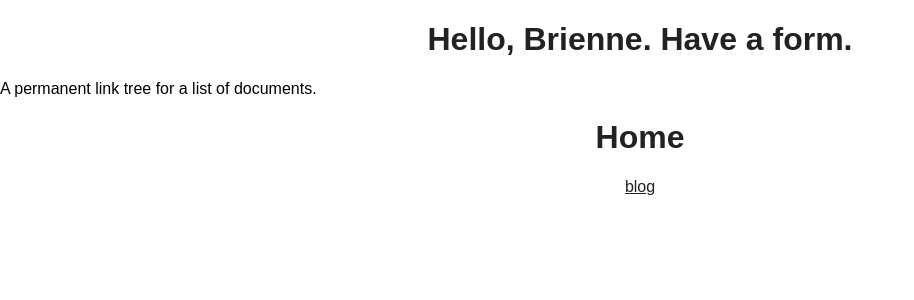
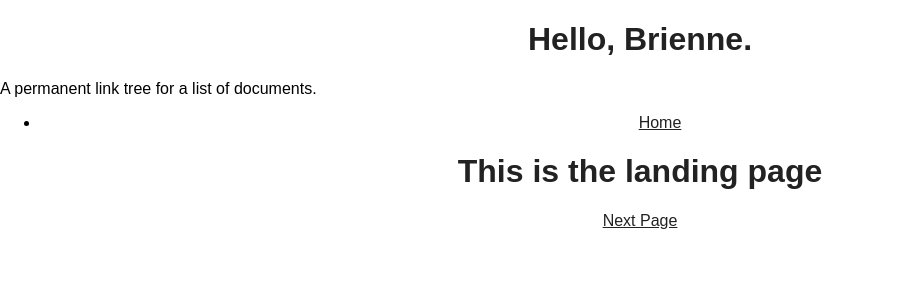
Before and after one commit to leafgilly/brienne_documentation, a React (Create React App) app in the folder my-app/: page / in a window 1280 px wide. Shown: the top 300 px of the page, without its empty margins (0-914 px from the left). Built offline with nearby package versions, Linux system fonts and the light colour scheme.

Commit message:
added permanent home link + renamed pages

```diff
--- a/my-app/src/App.js
+++ b/my-app/src/App.js
@@ -2,9 +2,9 @@
 import { Form, Field } from 'react-final-form'
 
 import { BrowserRouter, Routes, Route, useNavigate } from "react-router-dom";
-import Layout from "./pages/Layout";
+import DocList from "./pages/DocList";
 import Home from "./pages/Home";
-import Blogs from "./pages/Blogs";
+import Page2 from "./pages/Page2";
 
 import React from 'react'
 import Styles from './Styles'
@@ -19,13 +19,12 @@ const onSubmit = async values => {
 function App() {
   return (
     <Styles>
-    <h1>Hello, Brienne. Have a form.</h1>
-
+    <h1>Hello, Brienne.</h1>
     <BrowserRouter>
       <Routes>
-        <Route path="/" element={<Layout />}>
+        <Route path="/" element={<DocList />}>
           <Route index element={<Home />} />
-          <Route path="blogs" element={<Blogs />} />
+          <Route path="page2" element={<Page2 />} />
         </Route>
       </Routes>
     </BrowserRouter>
--- a/my-app/src/pages/Layout.js
+++ b/my-app/src/pages/DocList.js
@@ -1,12 +1,18 @@
 import { Outlet, Link } from "react-router-dom";
 
-const Layout = () => {
+const DocList = () => {
   return (
     <>
     <p>A permanent link tree for a list of documents.</p>
+    <ul>
+      <li>
+        <Link to="/">Home</Link>
+      </li>
+    </ul>
+
       <Outlet />
     </>
   )
 };
 
-export default Layout;
+export default DocList;
--- a/my-app/src/pages/Home.js
+++ b/my-app/src/pages/Home.js
@@ -2,9 +2,9 @@ import { Outlet, Link } from "react-router-dom";
 
 const Home = () => {
     return (
-    <><h1>Home</h1>
+    <><h1>This is the landing page</h1>
     <p>
-        <Link color="red" to="/blogs">blog</Link>
+        <Link color="red" to="/page2">Next Page</Link>
     </p></>
     );
 
--- a/my-app/src/pages/Blogs.js
+++ b/my-app/src/pages/Page2.js
@@ -1,12 +1,12 @@
 import { Outlet, Link } from "react-router-dom";
 
-const Blogs = () => {
+const Page2 = () => {
     return (
-     <><h1>Blog Articles</h1>
+     <><h1>This is the second page</h1>
      <p>
         <Link color="red" to="/">Home</Link>
     </p></>
     )
   };
 
-  export default Blogs;
+  export default Page2;
```
